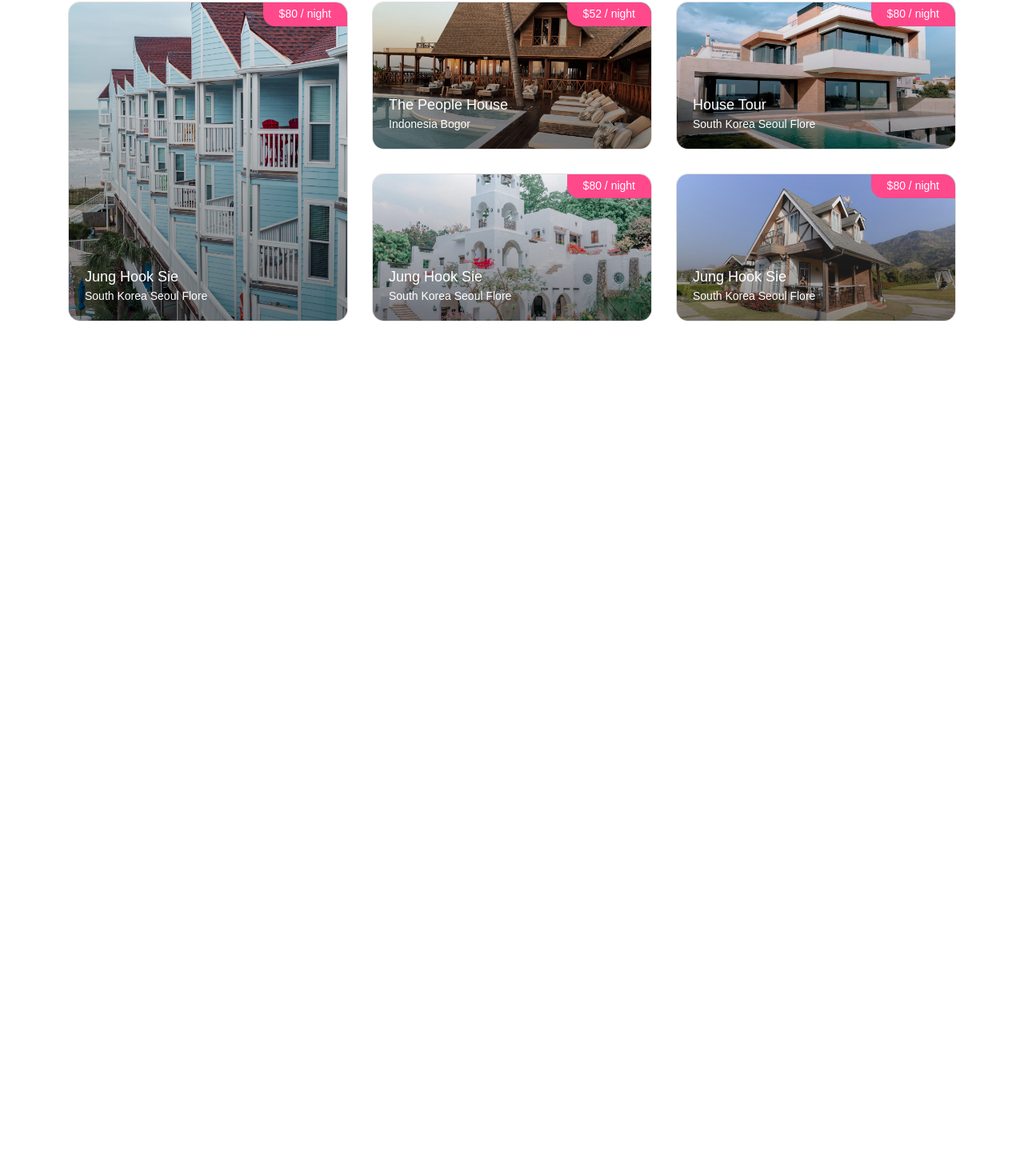
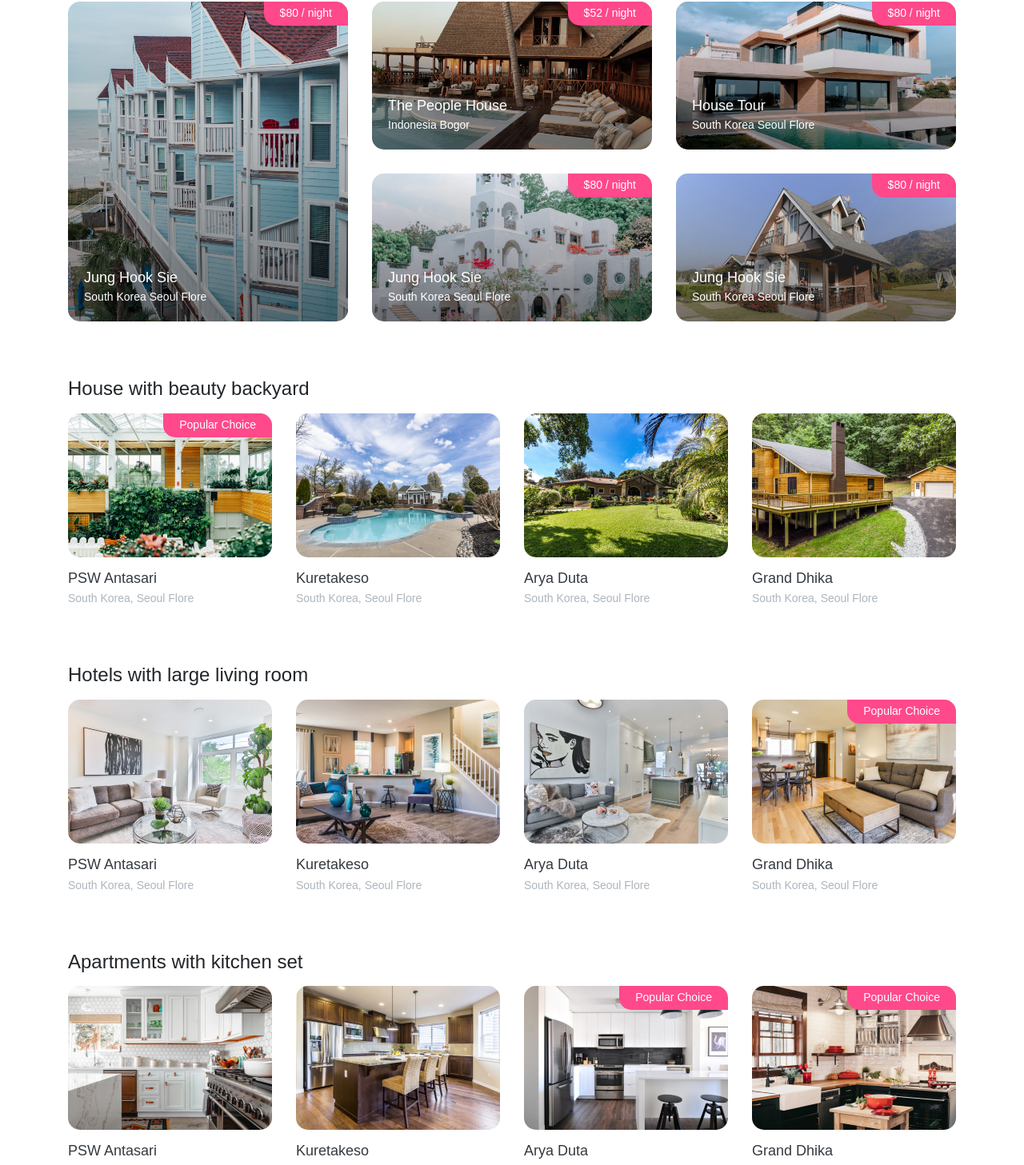
Before and after one commit to muhammadsyafiq1/apartmen-react, a React (Create React App) app: page / in a window 1280 px wide. Shown: the part 748-2205 px from the top of the page at 80% size. Before the commit the page ends 1220 px from the top, so only its background shows below. Built offline with nearby package versions, Linux system fonts and the light colour scheme.

Commit message:
categories done

```diff
--- a/src/Assets/scss/_card.scss
+++ b/src/Assets/scss/_card.scss
@@ -11,7 +11,7 @@
   word-wrap: break-word;
   background-color: $card-bg;
   background-clip: border-box;
-  border: $card-border-width solid $card-border-color;
+  // border: $card-border-width solid $card-border-color;
   @include border-radius($card-border-radius);
 
   > hr {
--- a/src/Pages/landingPage.js
+++ b/src/Pages/landingPage.js
@@ -3,6 +3,7 @@
 import Hero from 'Parts/Hero';
 import landingPage from 'schema_db/landingPage.json';
 import MostPicked from 'Parts/MostPicked';
+import Categories from 'Parts/Categories';
 
 export default class LandingPage extends Component {
     constructor(props){
@@ -10,6 +11,7 @@
         this.refMostPicked = React.createRef();
     }
     render() {
+        console.log(this.props);
         return(
             <>
                 <Header {...this.props}></Header>
@@ -21,6 +23,7 @@
                     refMostPicked={this.refMostPicked}
                     data={landingPage.mostPicked}
                 />
+                <Categories data={landingPage.categories}></Categories>
             </>
         )
     }
--- /dev/null
+++ b/src/Parts/Categories.js
@@ -0,0 +1,47 @@
+import React from 'react'
+import Button from 'components/Button'
+
+export default function Categories({data}) {
+    return data.map((category, index1) => {
+        return (
+            <section className="container" key={`category-${index1}`}>
+                <h4 className="mb-3 font-weight-medium">{category.name}</h4>
+                <div className="container-grid">
+                    {category.items.length === 0 ? (
+                        <div className="row">
+                            <div className="col-auto align-items-center">
+                                There is no property at this category
+                            </div>
+                        </div>
+                    ) : (
+                        category.items.map((item, index2) => {
+                            return (
+                                <div className="item column-3 row-1" key={`category-${index1}-item-${index2}`}>
+                                    <div className="card">
+                                        {item.isPopular && (
+                                            <div className="tag">
+                                                Popular{" "}
+                                                <span className="font-weight-light">Choice</span>
+                                            </div>
+                                        )}
+                                        <figure className="img-wrapper" style={{ height: 180 }}>
+                                            <img src={item.imageUrl} alt={item.name} className="img-cover" />
+                                        </figure>
+                                        <div className="meta-wrapper">
+                                            <Button type="link" href={`/properties/${item._id}`} className="stretched-link d-block text-gray-800">
+                                                <h5 className="h4">{item.name}</h5>
+                                            </Button>
+                                            <span className="text-gray-500">
+                                                {item.country}, {item.city}
+                                            </span>
+                                        </div>
+                                    </div>
+                                </div>
+                            );
+                        })
+                    )}
+                </div>
+            </section>
+        );
+    });
+}
--- a/src/schema_db/landingPage.json
+++ b/src/schema_db/landingPage.json
@@ -64,7 +64,7 @@
         {
           "_id": "asd1293uasdads1",
           "name": "PSW Antasari",
-          "imageUrl": "/images/image-category-1.jpg",
+          "imageUrl": "/images/category/image-category-1.jpg",
           "country": "South Korea",
           "city": "Seoul Flore",
           "isPopular": true
@@ -72,7 +72,7 @@
         {
           "_id": "asd1293uasdads1",
           "name": "Kuretakeso",
-          "imageUrl": "/images/image-category-2.jpg",
+          "imageUrl": "/images/category/image-category-2.jpg",
           "country": "South Korea",
           "city": "Seoul Flore",
           "isPopular": false
@@ -80,7 +80,7 @@
         {
           "_id": "asd1293uasdads1",
           "name": "Arya Duta",
-          "imageUrl": "/images/image-category-3.jpg",
+          "imageUrl": "/images/category/image-category-3.jpg",
           "country": "South Korea",
           "city": "Seoul Flore",
           "isPopular": false
@@ -88,7 +88,7 @@
         {
           "_id": "asd1293uasdads1",
           "name": "Grand Dhika",
-          "imageUrl": "/images/image-category-4.jpg",
+          "imageUrl": "/images/category/image-category-4.jpg",
           "country": "South Korea",
           "city": "Seoul Flore",
           "isPopular": false
@@ -102,7 +102,7 @@
         {
           "_id": "asd1293uasdads1",
           "name": "PSW Antasari",
-          "imageUrl": "/images/image-category-5.jpg",
+          "imageUrl": "/images/category/image-category-5.jpg",
           "country": "South Korea",
           "city": "Seoul Flore",
           "isPopular": false
@@ -110,7 +110,7 @@
         {
           "_id": "asd1293uasdads1",
           "name": "Kuretakeso",
-          "imageUrl": "/images/image-category-6.jpg",
+          "imageUrl": "/images/category/image-category-6.jpg",
           "country": "South Korea",
           "city": "Seoul Flore",
           "isPopular": false
@@ -118,7 +118,7 @@
         {
           "_id": "asd1293uasdads1",
           "name": "Arya Duta",
-          "imageUrl": "/images/image-category-7.jpg",
+          "imageUrl": "/images/category/image-category-7.jpg",
           "country": "South Korea",
           "city": "Seoul Flore",
           "isPopular": false
@@ -126,7 +126,7 @@
         {
           "_id": "asd1293uasdads1",
           "name": "Grand Dhika",
-          "imageUrl": "/images/image-category-8.jpg",
+          "imageUrl": "/images/category/image-category-8.jpg",
           "country": "South Korea",
           "city": "Seoul Flore",
           "isPopular": true
@@ -140,7 +140,7 @@
         {
           "_id": "asd1293uasdads1",
           "name": "PSW Antasari",
-          "imageUrl": "/images/image-category-9.jpg",
+          "imageUrl": "/images/category/image-category-9.jpg",
           "country": "South Korea",
           "city": "Seoul Flore",
           "isPopular": false
@@ -148,7 +148,7 @@
         {
           "_id": "asd1293uasdads1",
           "name": "Kuretakeso",
-          "imageUrl": "/images/image-category-10.jpg",
+          "imageUrl": "/images/category/image-category-10.jpg",
           "country": "South Korea",
           "city": "Seoul Flore",
           "isPopular": false
@@ -156,7 +156,7 @@
         {
           "_id": "asd1293uasdads1",
           "name": "Arya Duta",
-          "imageUrl": "/images/image-category-11.jpg",
+          "imageUrl": "/images/category/image-category-11.jpg",
           "country": "South Korea",
           "city": "Seoul Flore",
           "isPopular": true
@@ -164,10 +164,10 @@
         {
           "_id": "asd1293uasdads1",
           "name": "Grand Dhika",
-          "imageUrl": "/images/image-category-12.jpg",
+          "imageUrl": "/images/category/image-category-12.jpg",
           "country": "South Korea",
           "city": "Seoul Flore",
-          "isPopular": false
+          "isPopular": true
         }
       ]
     }
```
Also changed, not shown: 1 other file (tests, documents, lock files or other folders).
